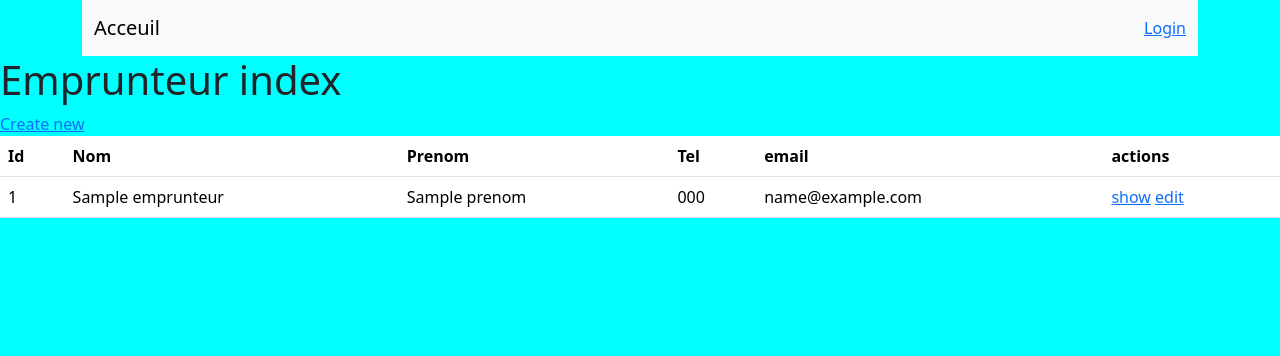
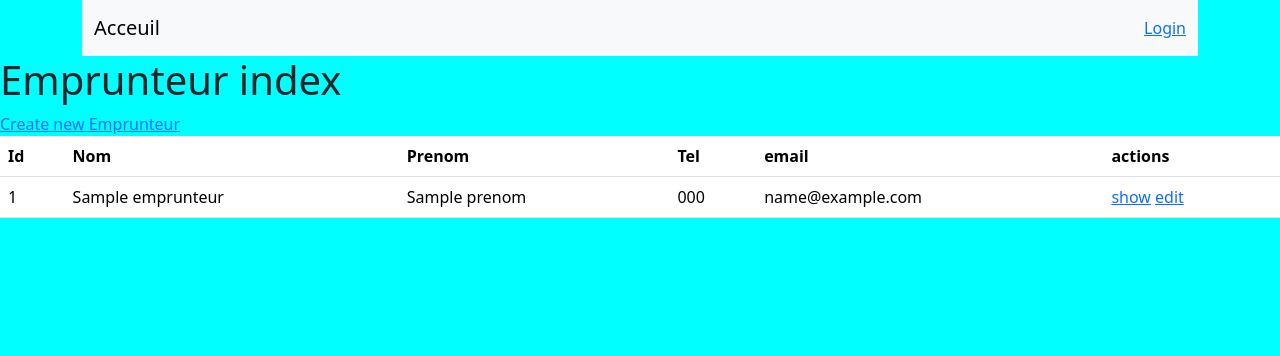
Before and after one commit to hugo-michel/ecf, a Symfony app: template templates/admin/emprunteur/index.html.twig in a window 1280 px wide. Shown: the top 356 px of the page. Run offline with Twig, Linux system fonts and the light colour scheme; the template is opened without the code that fills it: most values are stand-ins (such as "Sample title", 1, 10 or a date in 2020); style sheets or scripts are compiled from the project's sources; some libraries are stand-ins or nearby versions.

Commit message:
ajout crea new emprunteur

```diff
--- a/src/Controller/Admin/EmprunteurController.php
+++ b/src/Controller/Admin/EmprunteurController.php
@@ -28,8 +28,10 @@ class EmprunteurController extends AbstractController
         $emprunteur = new Emprunteur();
         $form = $this->createForm(EmprunteurType::class, $emprunteur);
         $form->handleRequest($request);
+        $user = $emprunteur->getUser();
 
         if ($form->isSubmitted() && $form->isValid()) {
+            $user->setRoles(['ROLE_USER']);
             $entityManager->persist($emprunteur);
             $entityManager->flush();
 
@@ -71,7 +73,7 @@ class EmprunteurController extends AbstractController
     #[Route('/{id}', name: 'app_admin_emprunteur_delete', methods: ['POST'])]
     public function delete(Request $request, Emprunteur $emprunteur, EntityManagerInterface $entityManager): Response
     {
-        if ($this->isCsrfTokenValid('delete'.$emprunteur->getId(), $request->request->get('_token'))) {
+        if ($this->isCsrfTokenValid('delete' . $emprunteur->getId(), $request->request->get('_token'))) {
             $entityManager->remove($emprunteur);
             $entityManager->flush();
         }
--- a/templates/admin/emprunteur/index.html.twig
+++ b/templates/admin/emprunteur/index.html.twig
@@ -5,7 +5,7 @@
 {% block body %}
     <h1>Emprunteur index</h1>
 
-    <a href="{{ path('app_admin_emprunteur_new') }}">Create new</a>
+    <a href="{{ path('app_admin_emprunteur_new') }}">Create new Emprunteur</a>
 
 
     <table class="table">
```
